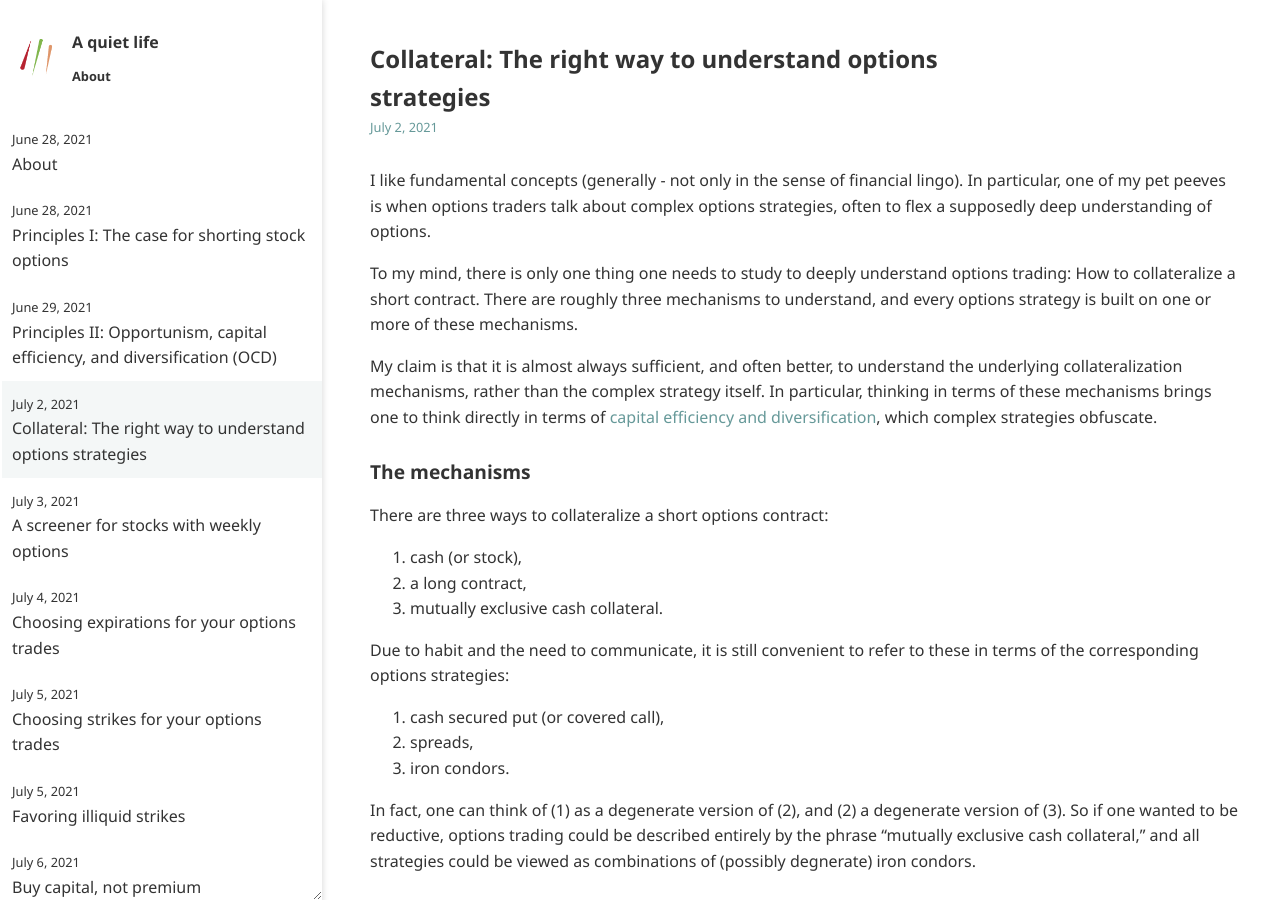
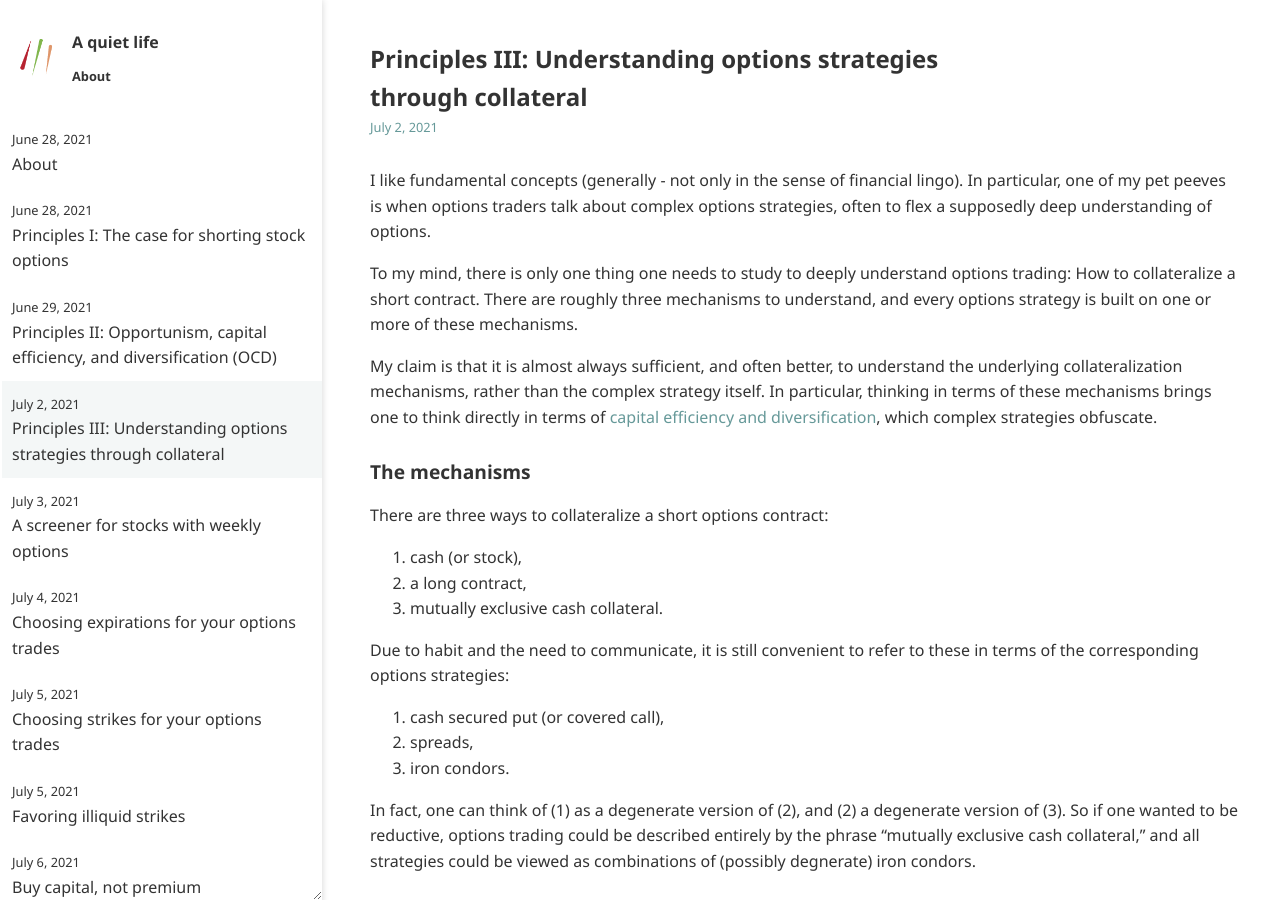
Before and after one commit to ansyblenetwork/aquietlife, a Jekyll site: the page built from _posts/2021-07-02-collateral.md, in a window 1280 px wide and 900 px high. Built offline with Jekyll 4.4.1, drawn with Linux system fonts in a browser that asks for light colours.

Commit message:
Update 2021-07-02-collateral.md

```diff
--- a/_posts/2021-07-02-collateral.md
+++ b/_posts/2021-07-02-collateral.md
@@ -1,5 +1,5 @@
 ---
-title: "Collateral: The right way to understand options strategies"
+title: "Principles III: Understanding options strategies through collateral"
 ---
 
 I like fundamental concepts (generally - not only in the sense of financial lingo). In particular, one of my pet peeves is when options traders talk about complex options strategies, often to flex a supposedly deep understanding of options.
```
